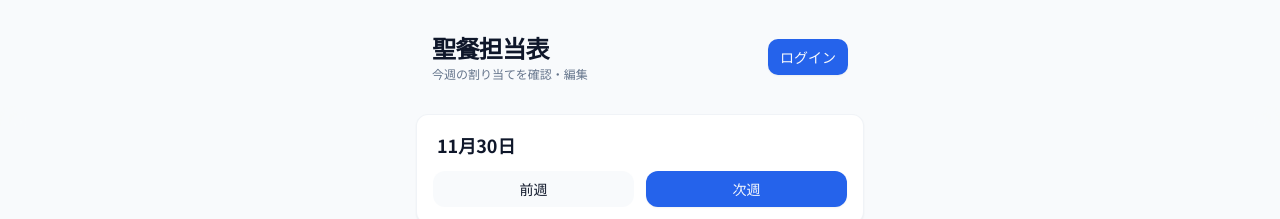
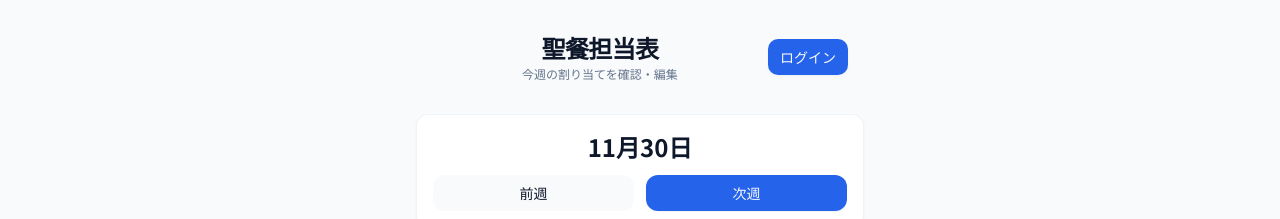
Before and after one commit to kjakstyle-bit/sacrament-scheduler, a Next.js app: page / in a window 1280 px wide. Shown: the top 219 px of the page. Built offline with nearby package versions, Linux system fonts and the light colour scheme; no server answers; the database is empty.

Commit message:
Center align header and date, adjust font sizes

```diff
--- a/src/app/components/ScheduleView.tsx
+++ b/src/app/components/ScheduleView.tsx
@@ -104,7 +104,7 @@ export function ScheduleView({ user, profile, members }: ScheduleViewProps) {
     return (
         <div className="min-h-screen pb-20 pt-8">
             <div className="w-full max-w-md mx-auto px-4 mb-6 flex justify-between items-center">
-                <div>
+                <div className="w-full text-center">
                     <h1 className="text-2xl font-bold text-foreground tracking-tight">聖餐担当表</h1>
                     <p className="text-xs text-muted-foreground mt-0.5">今週の割り当てを確認・編集</p>
                 </div>
--- a/src/app/components/WeekNavigation.tsx
+++ b/src/app/components/WeekNavigation.tsx
@@ -13,7 +13,7 @@ interface WeekNavigationProps {
 export function WeekNavigation({ currentDate, onPrevWeek, onNextWeek }: WeekNavigationProps) {
     return (
         <div className="w-full max-w-md mx-auto bg-card shadow-sm rounded-xl p-4 mb-4 border border-border/50">
-            <h2 className="text-lg font-bold text-foreground mb-3 ml-1">
+            <h2 className="text-2xl font-bold text-foreground mb-3 text-center">
                 {format(currentDate, "M月d日", { locale: ja })}
             </h2>
             <div className="flex gap-3">
```
